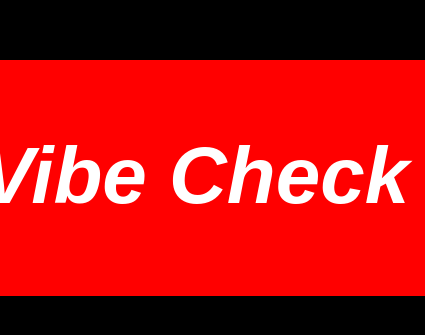
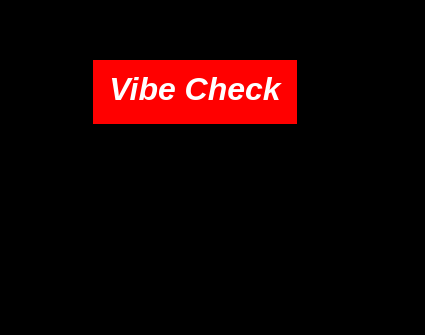
Before and after one commit to josephblais/vibecheck, a plain HTML site: page index.html in a window 390 px wide. Shown: the part 159-494 px from the top of the page, 425 px wide, since content can reach past the window. Drawn offline with Linux system fonts and the light colour scheme.

Commit message:
Add mobile breakpoint

```diff
--- a/style.css
+++ b/style.css
@@ -18,6 +18,14 @@ body {
   cursor: pointer;
 }
 
+@media only screen and (max-width: 600px) {
+  #vibe-check {
+    font-size: 2rem;
+    height: auto
+  }
+
+}
+
 #loader-container {
   margin-top: 25vh;
   background-color: red;
```
